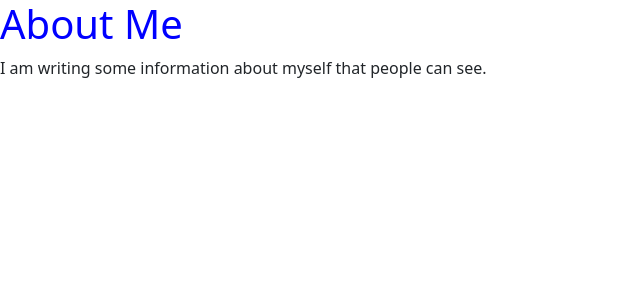
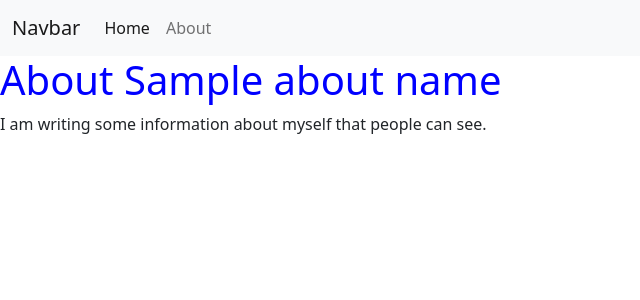
Before and after one commit to acandy212/Flask_lab, a Flask app: template templates/about.html in a window 1280 px wide. Shown: the top 300 px of the page, without its empty margins (0-640 px from the left). Run offline with Flask 3, Linux system fonts and the light colour scheme; the template is opened without the code that fills it: most values are stand-ins (such as "Sample title", 1, 10 or a date in 2020).

Commit message:
added query parameter

```diff
--- a/app.py
+++ b/app.py
@@ -1,4 +1,4 @@
-from flask import Flask, render_template          # import flask framework
+from flask import Flask, render_template, request          # import flask framework
 app = Flask(__name__)             # create an app instance
 
 @app.route("/")                   # use the home url
@@ -11,7 +11,9 @@ def hello_name(name):              # call method hello_name
 
 @app.route("/about")
 def about():
-    return render_template("about.html")
+    name = request.arg.get('name')
+    return render_template("about.html", aboutName=name)
+    name = request.args.get('name') if request.args.get('name') else "Hello World!"
 
 if __name__ == "__main__":        # when running python app.py
     app.run()                     # run the flask app
--- a/templates/about.html
+++ b/templates/about.html
@@ -3,14 +3,16 @@
   <head>
     <meta charset="utf-8">
     <meta name="viewport" content="width=device-width, initial-scale=1">
-
     <link href="https://cdn.jsdelivr.net/npm/bootstrap@5.1.0/dist/css/bootstrap.min.css" rel="stylesheet" integrity="sha384-KyZXEAg3QhqLMpG8r+8fhAXLRk2vvoC2f3B09zVXn8CA5QIVfZOJ3BCsw2P0p/We" crossorigin="anonymous">
     <link rel="stylesheet" href="{{url_for('static',filename='css/app.css')}}">
-    <title>About</title>
+    <title>about</title>
   </head>
   <body>
-    <h1>About Me</h1>
+    {% extends "template.html" %}
+    {% block content %}
+    <h1>About {{ aboutName }}</h1>
     <p>I am writing some information about myself that people can see. </p>
+    {% endblock %}
     <script src="https://cdn.jsdelivr.net/npm/bootstrap@5.1.0/dist/js/bootstrap.bundle.min.js" integrity="sha384-U1DAWAznBHeqEIlVSCgzq+c9gqGAJn5c/t99JyeKa9xxaYpSvHU5awsuZVVFIhvj" crossorigin="anonymous"></script>
   </body>
 </html>
```
Also changed, not shown: templates/index.html (+7 -8 lines).
